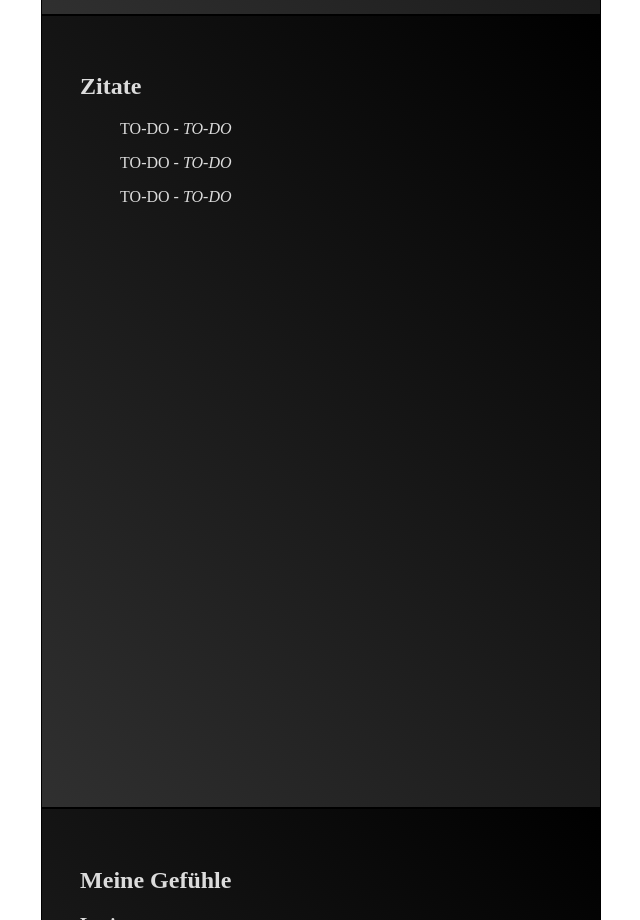
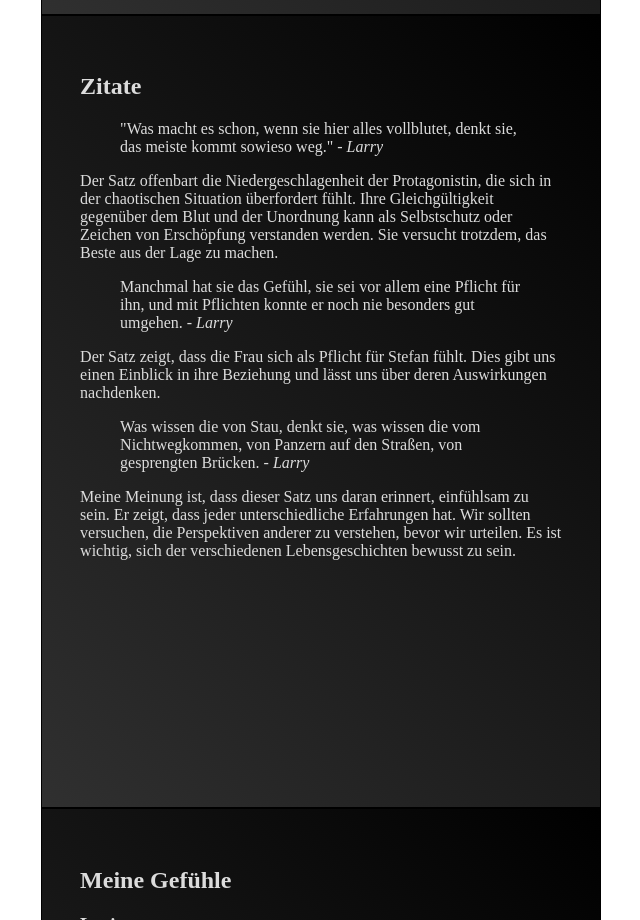
Before and after one commit to Dinervc/Die-Gespenster-von-Demmin-Lesejournal, a plain HTML site: page index.html in a window 1280 px wide. Shown: the part 3160-4080 px from the top of the page, without its empty margins (319-959 px from the left). Drawn offline with Linux system fonts and the light colour scheme.

Commit message:
v0.1.1-beta

```diff
--- a/index.html
+++ b/index.html
@@ -196,17 +196,35 @@
         <h2>Zitate</h2>
         <div class="quote-list">
           <blockquote class="quote">
-            TO-DO
-            <cite>- TO-DO</cite>
+            "Was macht es schon, wenn sie hier alles vollblutet, denkt sie, das
+            meiste kommt sowieso weg."
+            <cite>- Larry</cite>
           </blockquote>
+          Der Satz offenbart die Niedergeschlagenheit der Protagonistin, die
+          sich in der chaotischen Situation überfordert fühlt. Ihre
+          Gleichgültigkeit gegenüber dem Blut und der Unordnung kann als
+          Selbstschutz oder Zeichen von Erschöpfung verstanden werden. Sie
+          versucht trotzdem, das Beste aus der Lage zu machen.
           <blockquote class="quote">
-            TO-DO
-            <cite>- TO-DO</cite>
+            Manchmal hat sie das Gefühl, sie sei vor allem eine Pflicht für ihn,
+            und mit Pflichten konnte er noch nie besonders gut umgehen.
+            <cite>- Larry</cite>
           </blockquote>
+
+          Der Satz zeigt, dass die Frau sich als Pflicht für Stefan fühlt. Dies
+          gibt uns einen Einblick in ihre Beziehung und lässt uns über deren
+          Auswirkungen nachdenken.
           <blockquote class="quote">
-            TO-DO
-            <cite>- TO-DO</cite>
+            Was wissen die von Stau, denkt sie, was wissen die vom
+            Nichtwegkommen, von Panzern auf den Straßen, von gesprengten
+            Brücken.
+            <cite>- Larry</cite>
           </blockquote>
+          Meine Meinung ist, dass dieser Satz uns daran erinnert, einfühlsam zu
+          sein. Er zeigt, dass jeder unterschiedliche Erfahrungen hat. Wir
+          sollten versuchen, die Perspektiven anderer zu verstehen, bevor wir
+          urteilen. Es ist wichtig, sich der verschiedenen Lebensgeschichten
+          bewusst zu sein.
         </div>
       </div>
     </div>
```
